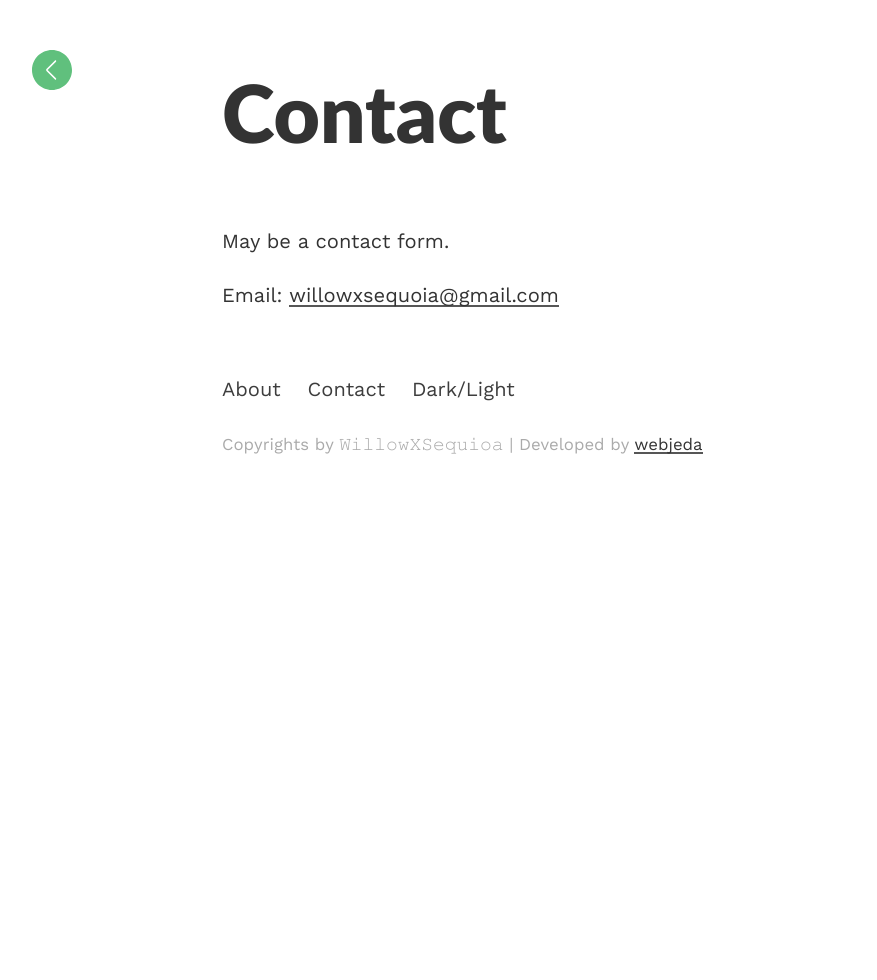
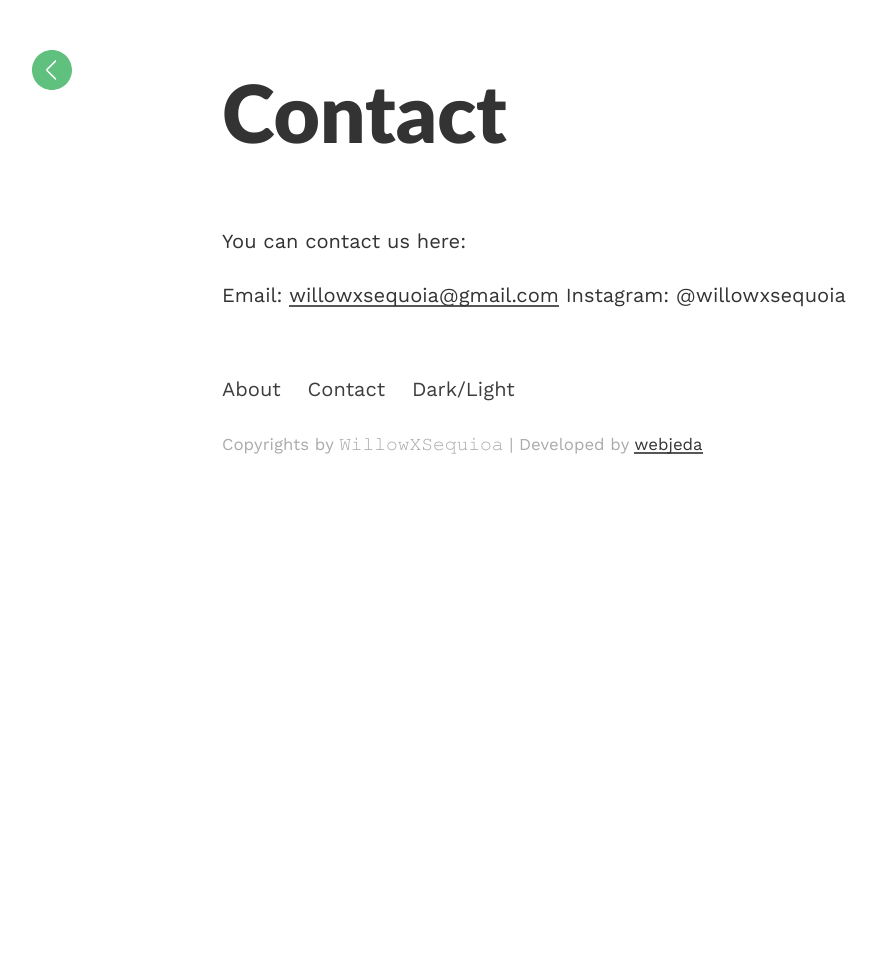
Before and after one commit to willowxsequoia/willowxsequoia.github.io, a Jekyll site: the page built from _pages/contact.md, in a window 1280 px wide. Shown: the whole page, without its empty margins (18-895 px from the left). Built offline with Jekyll 4.4.1, drawn with Linux system fonts in a browser that asks for light colours.

Commit message:
Update contact.md

```diff
--- a/_pages/contact.md
+++ b/_pages/contact.md
@@ -4,6 +4,7 @@ layout: post
 permalink: /contact/
 ---
 
-May be a contact form.
+You can contact us here:
 
 Email: <a href="mailto:{{site.email}}">{{site.email}}</a>
+Instagram: @willowxsequoia
```
